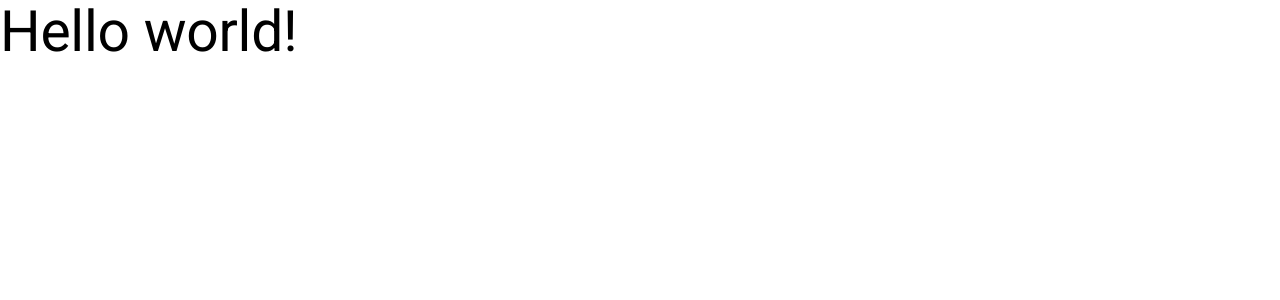
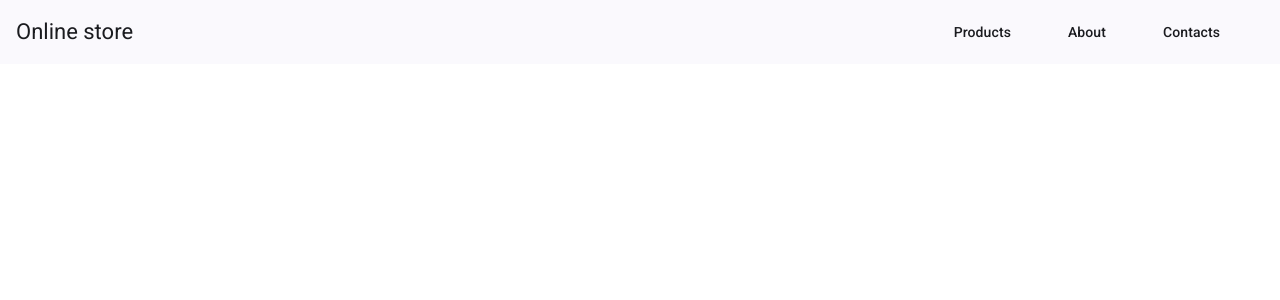
Before and after one commit to AlexBogachenkov/angular-online-store, an Angular app: page / in a window 1280 px wide. Shown: the top 300 px of the page. Built offline with nearby package versions, Linux system fonts and the light colour scheme.

Commit message:
Basic toolbar added

```diff
--- a/angular.json
+++ b/angular.json
@@ -94,5 +94,8 @@
         }
       }
     }
+  },
+  "cli": {
+    "analytics": false
   }
 }
--- a/src/app/app.component.css
+++ b/src/app/app.component.css
@@ -0,0 +1,7 @@
+.spacer {
+  flex: 1 1 auto;
+}
+
+mat-toolbar button {
+  margin-right: 2rem;
+}
--- a/src/app/app.component.html
+++ b/src/app/app.component.html
@@ -1 +1,7 @@
-<h1>Hello world!</h1>
+<mat-toolbar>
+  <span>Online store</span>
+  <span class="spacer"></span>
+  <button mat-button>Products</button>
+  <button mat-button>About</button>
+  <button mat-button>Contacts</button>
+</mat-toolbar>
--- a/src/app/app.component.ts
+++ b/src/app/app.component.ts
@@ -1,10 +1,13 @@
 import { Component } from '@angular/core';
 import { RouterOutlet } from '@angular/router';
+import { MatToolbarModule } from '@angular/material/toolbar';
+import { MatIconModule } from '@angular/material/icon';
+import { MatButtonModule } from '@angular/material/button';
 
 @Component({
   selector: 'app-root',
   standalone: true,
-  imports: [RouterOutlet],
+  imports: [RouterOutlet, MatToolbarModule, MatIconModule, MatButtonModule],
   templateUrl: './app.component.html',
   styleUrl: './app.component.css'
 })
```
